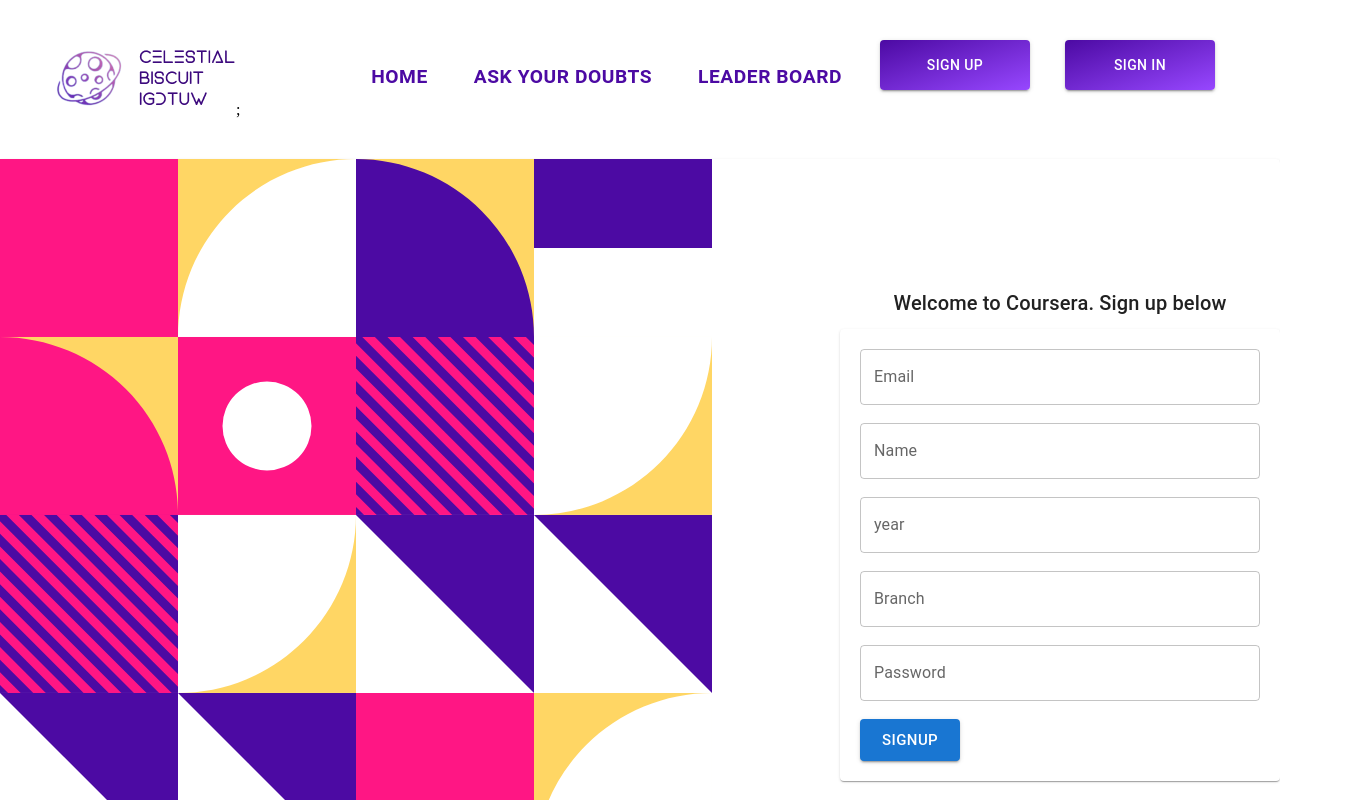
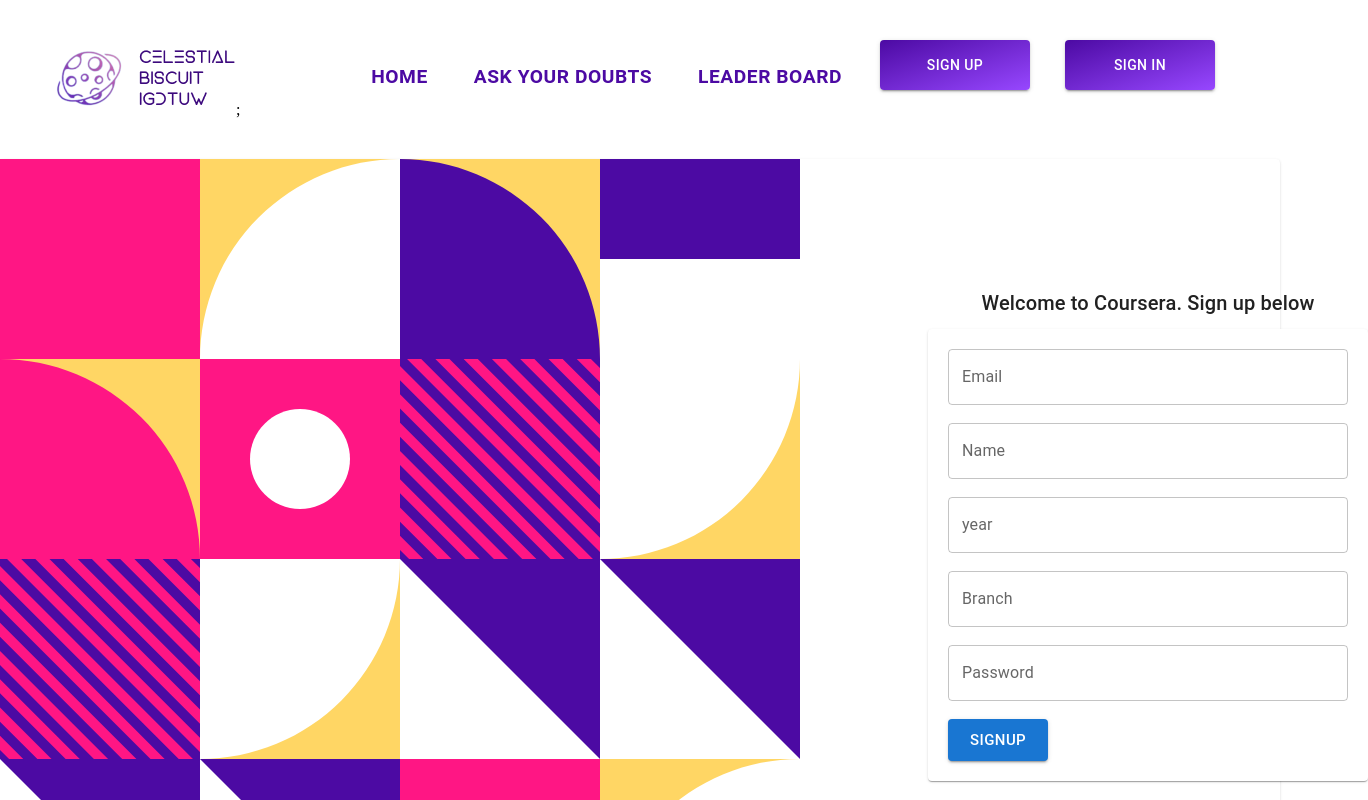
Before and after one commit to Ektaroy/Ask, a React (Vite) app: page /signup in a window 1280 px wide. Shown: the top 800 px of the page, 1368 px wide, since content can reach past the window. Built offline with nearby package versions, Linux system fonts and the light colour scheme; no server answers; the HTML template or start-up script is replaced by a standard one.

Commit message:
pic corrected

```diff
--- a/src/LandingPage.jsx
+++ b/src/LandingPage.jsx
@@ -43,7 +43,7 @@ function LandingPage() {
                 //    maxWidth:"50%"
             }}>
 
-                <div style={{ marginLeft: 10 }}>
+                <div >
                 <img src={homemainbg} alt="Logo" />;
             </div>
                 <div style={{
--- a/src/Signin.jsx
+++ b/src/Signin.jsx
@@ -6,6 +6,7 @@ import { Card, Typography } from "@mui/material";
 import { useState } from "react";
 import axios from "axios";
 
+import homemainbg from '../public/homemainbg.png';
 // -------------------------------design-
 
 import logo from '../public/hmainbg.svg';
@@ -113,8 +114,8 @@ return <div style={{ display: "flex", justifyContent: "center" }}>
             </Card>
         </div>
     </div>
-    <div >
-                <Img alt="complex" src="public\hmainbg.svg" />
+    <div>
+                <img src={homemainbg} alt="Logo" />;
             </div>
         </div>
 
--- a/src/Signup.jsx
+++ b/src/Signup.jsx
@@ -4,6 +4,8 @@ import { Card, Typography } from "@mui/material";
 import { useState } from "react";
 import axios from "axios";
 
+
+import homemainbg from '../public/homemainbg.png';
 // -------------------------------design-
 
 import logo from '../public/hmainbg.svg';
@@ -50,8 +52,8 @@ return <div style={{ display: "flex", justifyContent: "center" }}>
             flexdirection: "row"
             //    maxWidth:"50%"
         }}>
-            <div >
-                <Img alt="complex" src="public\hmainbg.svg" />
+           <div>
+                <img src={homemainbg} alt="Logo" />;
             </div>
             <div style={{
                 paddingTop: "10%",
```
